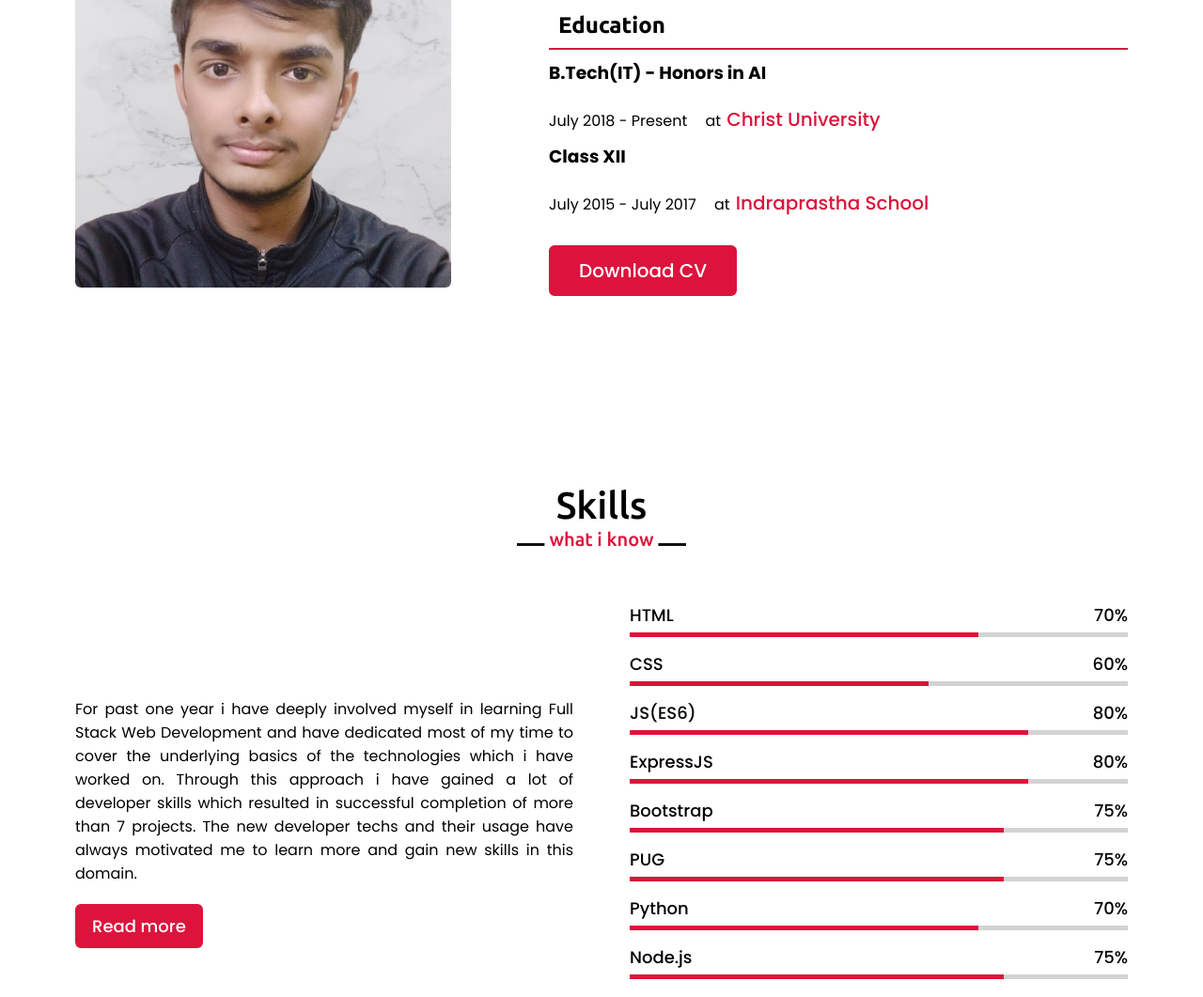
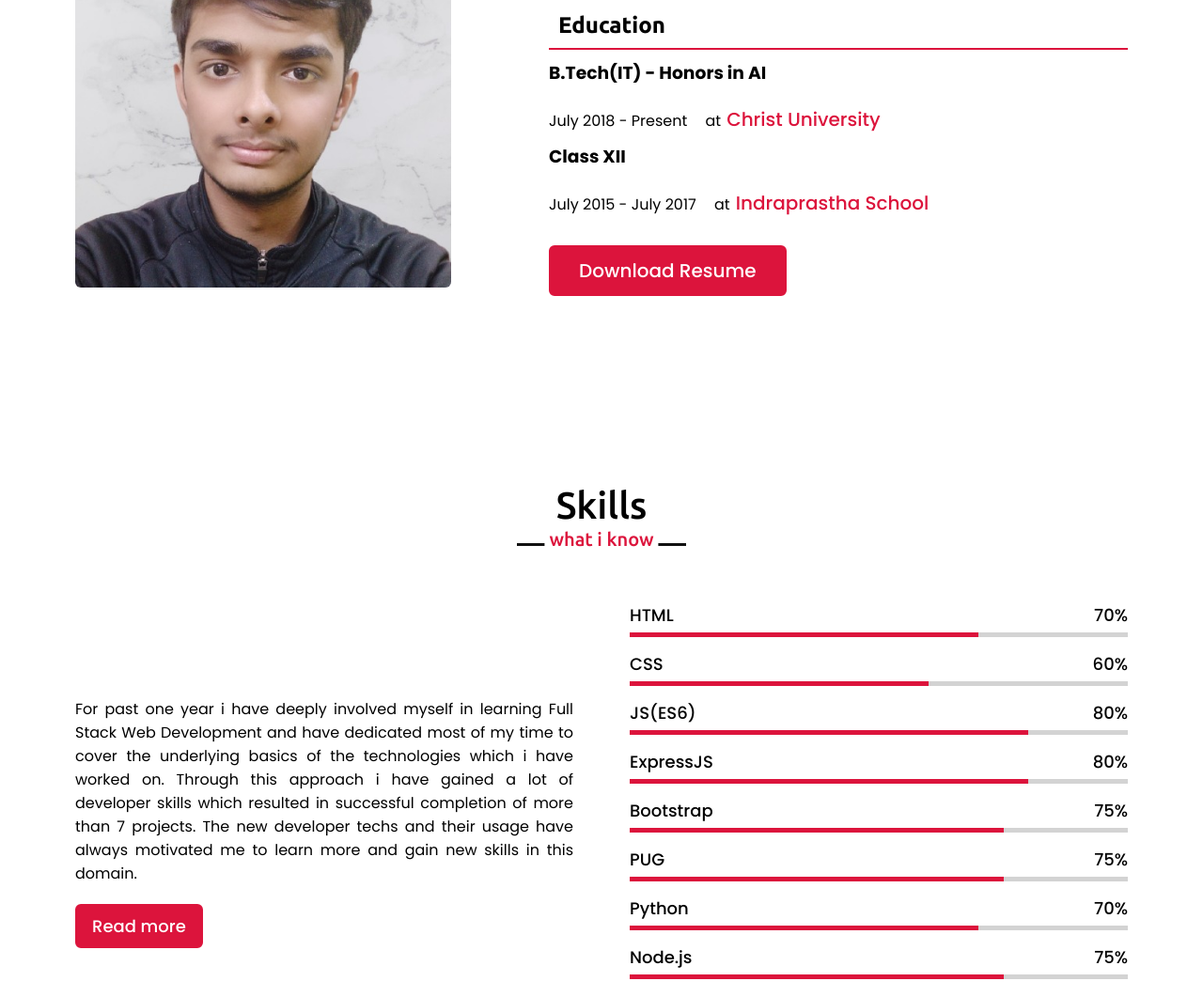
Before and after one commit to Aman1701/portfolio, a website built with Parcel: page index.html in a window 1280 px wide. Shown: the part 1123-2184 px from the top of the page at 94% size. Built offline with nearby package versions, Linux system fonts and the light colour scheme; a script that the page names is missing.

Commit message:
New Resume Uploaded

```diff
--- a/index.html
+++ b/index.html
@@ -107,9 +107,9 @@
               </div>
             </div>
             <a
-              href="https://drive.google.com/file/d/1cxHV_TSdCzMaZnpgsGCLH_zXuWWmxE3S/view?usp=sharing"
+              href="https://drive.google.com/file/d/11Xz7uPMJ0NNDNWwV54ZTv_dtEYQXooQ-/view?usp=sharing"
               target="_blank"
-              >Download CV</a
+              >Download Resume</a
             >
           </div>
         </div>
```
Also changed, not shown: dist/bankist.271e6435.png (deleted), dist/banner2.a19b06c8.jpg (deleted), dist/budget-tracker.f1c46294.png (deleted), dist/dicegame.9dc42fb7.png (deleted), dist/fitness-tracker.e04b5c5f.png (deleted), dist/forkify.608eb156.png (deleted), dist/index.html (deleted), dist/medex.989fd6df.png (deleted), dist/natours.96ed88dd.png (deleted), dist/new.e1478595.jpg (deleted), dist/omnifood.c9c2b3bc.png (deleted), 4 other files.
